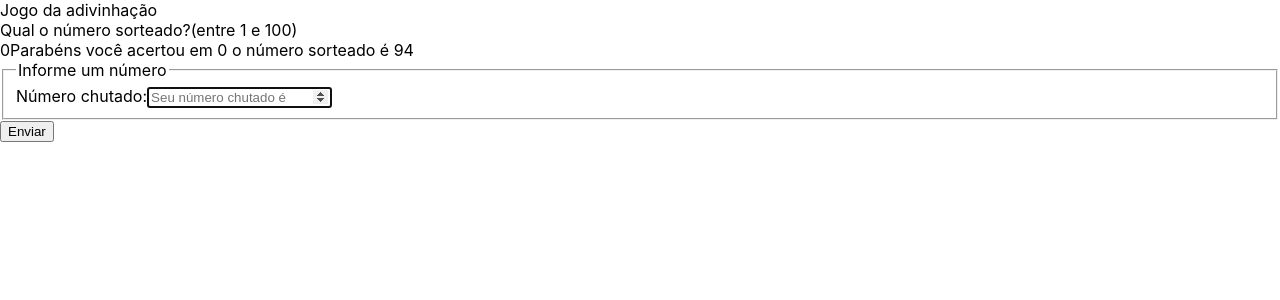
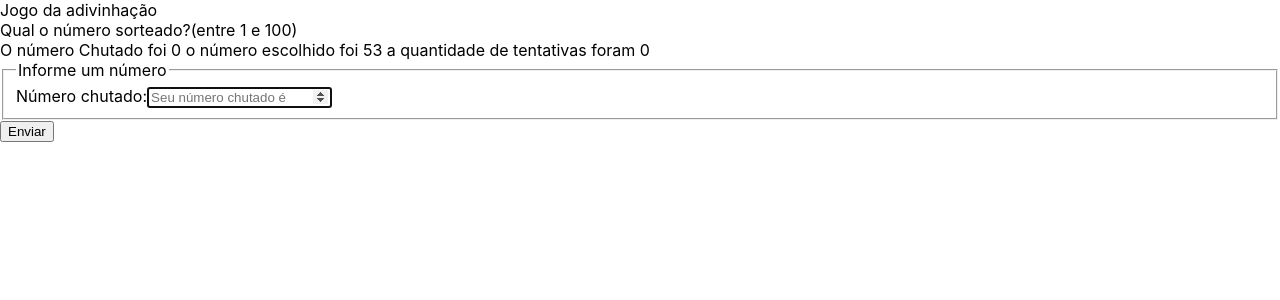
Before and after one commit to vitorAzevedo09/p3_monitoria, a Next.js app in the folder guess_game/: page / in a window 1280 px wide. Shown: the top 300 px of the page. Built offline with nearby package versions, Linux system fonts and the light colour scheme.

Commit message:
A more react way to do the guess game

```diff
--- a/guess_game/pages/index.tsx
+++ b/guess_game/pages/index.tsx
@@ -1,20 +1,20 @@
 import type {NextPage} from 'next'
-
-let random_number: number = Math.floor((Math.random() * 100) + 1);
-let attemps: number = 0;
-let user_number: number = 0;
-
-let handleInput: any = (event: React.ChangeEvent<HTMLInputElement>) => {
-    console.log(event.target.value);
-    user_number = +event.target.value;
-};
+import React, {useState, useEffect} from 'react'
 
 const Home: NextPage = () => {
+    const [random_number, setRandomNumber] = useState(0);
+
+    useEffect(() => {
+        setRandomNumber(Math.floor((Math.random() * 100) + 1));
+    }, [])
+
+    let [attempts, _setAttempts] = useState(0);
+    let [user_number, setUserNumber] = useState(0);
     return (
         <div>
             <div>Jogo da adivinhação</div>
             <div>Qual o número sorteado?(entre 1 e 100)</div>
-            <div>{user_number}Parabéns você acertou em {attemps} o número sorteado é {random_number}</div>
+            <div> O número Chutado foi {user_number} o número escolhido foi {random_number} a quantidade de tentativas foram {attempts}</div>
             <form id="app-guess" >
                 <fieldset>
                     <legend>Informe um número</legend>
@@ -26,7 +26,7 @@ const Home: NextPage = () => {
                             placeholder="Seu número chutado é"
                             required
                             autoFocus
-                            onChange={handleInput}
+                            onChange={(event) => setUserNumber(+event.target.value)}
                         />
 
                     </div>
```
